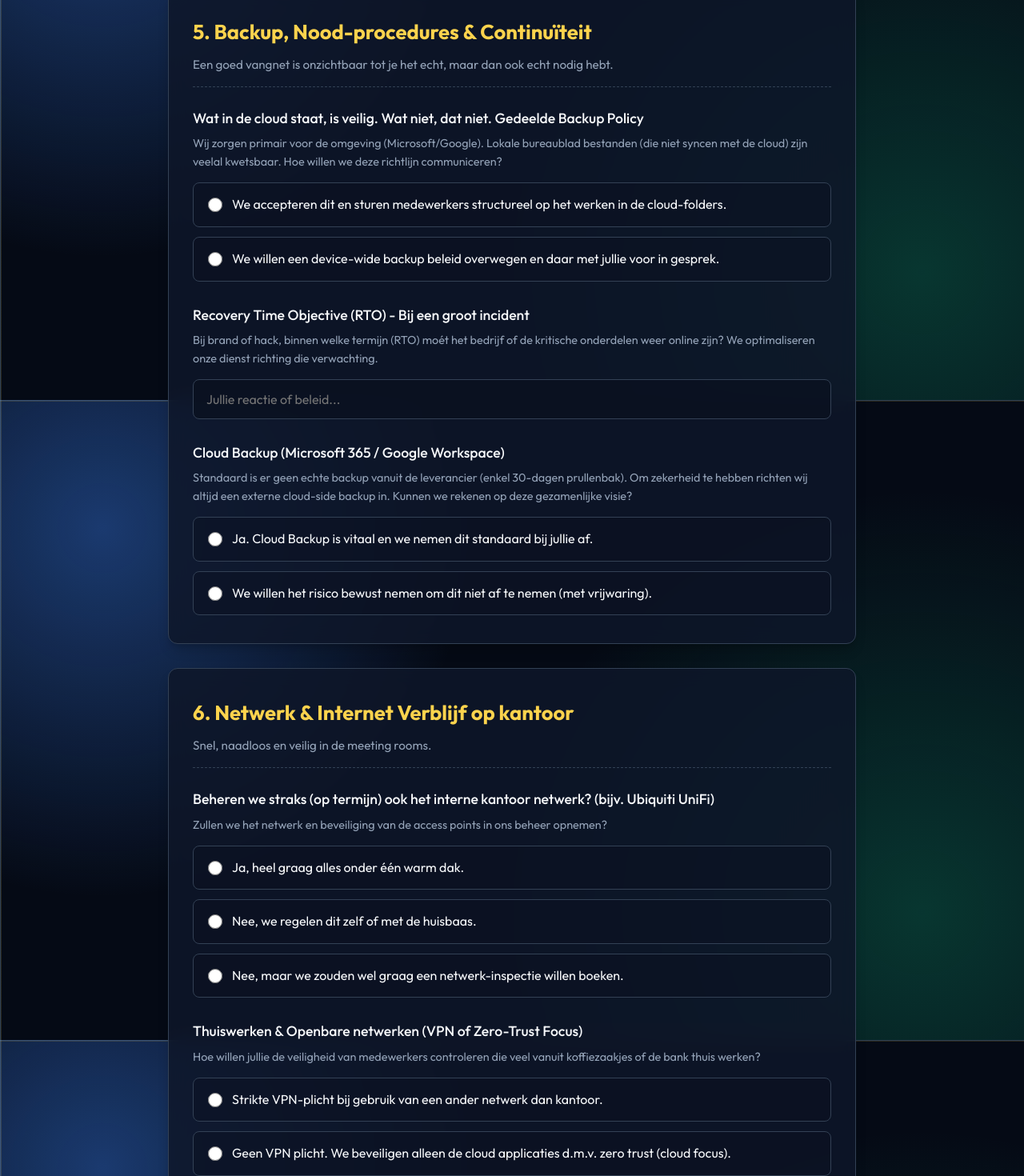
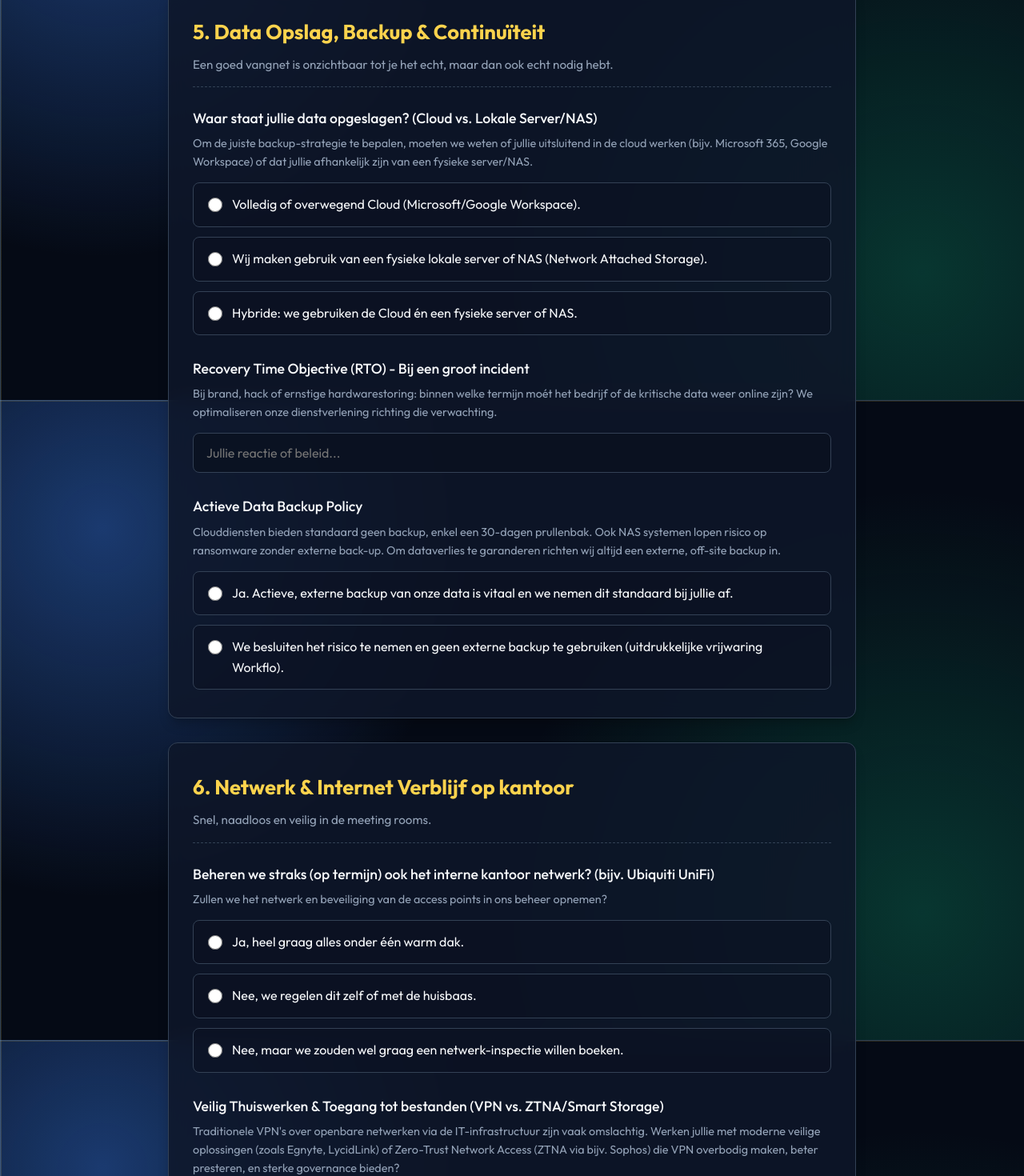
Before and after one commit to WORKFL0/workflo-intake, a React (Vite) app: page / in a window 1280 px wide. Shown: the part 8300-9770 px from the top of the page at 80% size. Built offline with nearby package versions, Linux system fonts and the light colour scheme; no server answers.

Commit message:
feat: updated data sections for NAS, ZTNA, and Fair Use policies

```diff
--- a/src/data.ts
+++ b/src/data.ts
@@ -281,33 +281,34 @@ export const formSections: Section[] = [
         ]
     },
     {
-        title: "5. Backup, Nood-procedures & Continuïteit",
+        title: "5. Data Opslag, Backup & Continuïteit",
         description: "Een goed vangnet is onzichtbaar tot je het echt, maar dan ook echt nodig hebt.",
         questions: [
             {
                 id: "q34",
-                label: "Wat in de cloud staat, is veilig. Wat niet, dat niet. Gedeelde Backup Policy",
-                desc: "Wij zorgen primair voor de omgeving (Microsoft/Google). Lokale bureaublad bestanden (die niet syncen met de cloud) zijn veelal kwetsbaar. Hoe willen we deze richtlijn communiceren?",
+                label: "Waar staat jullie data opgeslagen? (Cloud vs. Lokale Server/NAS)",
+                desc: "Om de juiste backup-strategie te bepalen, moeten we weten of jullie uitsluitend in de cloud werken (bijv. Microsoft 365, Google Workspace) of dat jullie afhankelijk zijn van een fysieke server/NAS.",
                 type: "radio",
                 options: [
-                    "We accepteren dit en sturen medewerkers structureel op het werken in de cloud-folders.",
-                    "We willen een device-wide backup beleid overwegen en daar met jullie voor in gesprek."
+                    "Volledig of overwegend Cloud (Microsoft/Google Workspace).",
+                    "Wij maken gebruik van een fysieke lokale server of NAS (Network Attached Storage).",
+                    "Hybride: we gebruiken de Cloud én een fysieke server of NAS."
                 ]
             },
             {
                 id: "q35",
                 label: "Recovery Time Objective (RTO) - Bij een groot incident",
-                desc: "Bij brand of hack, binnen welke termijn (RTO) moét het bedrijf of de kritische onderdelen weer online zijn? We optimaliseren onze dienst richting die verwachting.",
+                desc: "Bij brand, hack of ernstige hardwarestoring: binnen welke termijn moét het bedrijf of de kritische data weer online zijn? We optimaliseren onze dienstverlening richting die verwachting.",
                 type: "text"
             },
             {
                 id: "q37",
-                label: "Cloud Backup (Microsoft 365 / Google Workspace)",
-                desc: "Standaard is er geen echte backup vanuit de leverancier (enkel 30-dagen prullenbak). Om zekerheid te hebben richten wij altijd een externe cloud-side backup in. Kunnen we rekenen op deze gezamenlijke visie?",
+                label: "Actieve Data Backup Policy",
+                desc: "Clouddiensten bieden standaard geen backup, enkel een 30-dagen prullenbak. Ook NAS systemen lopen risico op ransomware zonder externe back-up. Om dataverlies te garanderen richten wij altijd een externe, off-site backup in.",
                 type: "radio",
                 options: [
-                    "Ja. Cloud Backup is vitaal en we nemen dit standaard bij jullie af.",
-                    "We willen het risico bewust nemen om dit niet af te nemen (met vrijwaring)."
+                    "Ja. Actieve, externe backup van onze data is vitaal en we nemen dit standaard bij jullie af.",
+                    "We besluiten het risico te nemen en geen externe backup te gebruiken (uitdrukkelijke vrijwaring Workflo)."
                 ]
             }
         ]
@@ -329,12 +330,13 @@ export const formSections: Section[] = [
             },
             {
                 id: "q42",
-                label: "Thuiswerken & Openbare netwerken (VPN of Zero-Trust Focus)",
-                desc: "Hoe willen jullie de veiligheid van medewerkers controleren die veel vanuit koffiezaakjes of de bank thuis werken?",
+                label: "Veilig Thuiswerken & Toegang tot bestanden (VPN vs. ZTNA/Smart Storage)",
+                desc: "Traditionele VPN's over openbare netwerken via de IT-infrastructuur zijn vaak omslachtig. Werken jullie met moderne veilige oplossingen (zoals Egnyte, LycidLink) of Zero-Trust Network Access (ZTNA via bijv. Sophos) die VPN overbodig maken, beter presteren, en sterke governance bieden?",
                 type: "radio",
                 options: [
-                    "Strikte VPN-plicht bij gebruik van een ander netwerk dan kantoor.",
-                    "Geen VPN plicht. We beveiligen alleen de cloud applicaties d.m.v. zero trust (cloud focus)."
+                    "Ja, wij gebruiken slimme moderne oplossingen (zoals Egnyte, LycidLink of ZTNA) voor naadloze remote toegang.",
+                    "Nee, we gebruiken nog een traditionele VPN en willen we dat medewerkers deze standaard aanzetten.",
+                    "Geen VPN plicht en geen ZTNA. We beveiligen cloud-applicaties puur via de browser/zero-trust."
                 ]
             },
             {
@@ -383,20 +385,20 @@ export const formSections: Section[] = [
         questions: [
             {
                 id: "q51",
-                label: "De grens van All-in (Fair Use Policy)",
-                desc: "Onze vaste fee is op vertrouwen gebaseerd, zoals beschreven onder Fair Use in {{SLA}}. Mocht een collega stelselmatig excessief ondersteuning vragen op basale applicatie-(how to) niveau, dan plannen we een gesprek over wellicht wat betaalde training. Gaan we hier op dezelfde manier mee om?",
+                label: "Transparantie in de All-in Fee (Fair Use Policy)",
+                desc: "Onze All-in fee (Fixed Fee) is transparant en ontzorgt jullie van onverwachte IT-facturen per minuut voor incidenten. Het dekt al het reguliere beheer, security patches en support bij onverwachte storingen (break-fix). Echter, verzoeken voor structurele wijzigingen (zoals het verplaatsen van een hele server of gelijktijdig aanmaken van veel accounts na overname) of extreem excessieve 'how-to' vragen, vallen onder projectwerk/training en buiten de vaste beheer-fee. Gaan we hier conform onze SLA als partners mee om?",
                 type: "radio",
                 options: [
-                    "Ja, we hanteren redelijkheid en waarderen meedenken bij zware belasting."
+                    "Akkoord. Regulier support en storingen vallen binnen de fee. Excessieve structurele wijzigingen of training wordt in overleg na goedkeuring apart behandeld."
                 ]
             },
             {
                 id: "q52",
-                label: "Aansprakelijkheid",
-                desc: "Als wij in advies (of een P3 ticket) urgentie aandragen omtrent veiligheid, en jullie besluiten budgettair af te wijken, dan valt aansprakelijkheid van gerelateerde calamiteiten buiten Workflo. Spreken we dit zo af?",
+                label: "Advies, Aansprakelijkheid en Eigen Keuzes",
+                desc: "Soms schieten beleidskeuzes en IT-budgetten tekort op het ideale veiligheidsniveau (zoals het bewust uitschakelen van backups of het niet verplichten van MFA). Als Workflo uit veiligheidsoogpunt formeel een upgrade adviseert (via een P3 of P4 risico-ticket), maar dit om budgettaire (of proces) redenen niet wordt uitgevoerd, wordt Workflo gevrijwaard van eventuele latere calamiteiten voortvloeiend uit dat specifieke issue.",
                 type: "radio",
                 options: [
-                    "Volledig begrepen en logisch."
+                    "Helder en volledig begrepen. Bewuste beslissingen om een risico (risk accept) te behouden, leidt tot uitsluiting van verantwoordelijkheid bij Workflo."
                 ]
             }
         ]
--- a/src/utils.ts
+++ b/src/utils.ts
@@ -27,14 +27,14 @@ export const calculateScore = (formData: Record<string, any>) => {
     }
 
     // Backup
-    if (formData['q37']?.includes('Cloud Backup is vitaal')) {
-        good.push("Data Veiligheid: Cloud Backup is direct gekozen voor zekerheid en ransomware bescherming.");
+    if (formData['q37']?.includes('externe backup van onze data is vitaal')) {
+        good.push("Data Veiligheid: Externe Backup is direct gekozen voor zekerheid en ransomware bescherming.");
     } else if (formData['q37']) {
         currentScore -= 20;
-        attention.push("Data Veiligheid (Kritiek): Er is gekozen om géén Cloud Backup te nemen. Enkel de 30-dagen prullenbak is aanwezig.");
+        attention.push("Data Veiligheid (Kritiek): Er is gekozen om géén externe backup te nemen. Enkel lokale/cloud prullenbakken zijn hierdoor aanwezig.");
     } else {
         currentScore -= 20;
-        attention.push("Ongedefinieerd (Cloud Backup): Geen beleid gekozen over Cloud Data bescherming. Zonder actieve backup lopen jullie ernstig risico bij ransomware.");
+        attention.push("Ongedefinieerd (Backup Policy): Geen beleid gekozen over data bescherming. Zonder actieve backup lopen jullie ernstig risico bij ransomware en data-corruptie.");
     }
 
     // Hardware / Purchasing
@@ -171,13 +171,13 @@ export const generatePDF = async (clientName: string, formData: Record<string, a
     yPos += 5;
 
     // Backup
-    addLine("Data Bescherming (Cloud Backup)", 11, true);
-    if (formData['q37']?.includes('Cloud Backup is vitaal')) {
-        addLine("AFSPRAAK: Actieve Third-Party Cloud Backup (exclusief Prullenbak) wordt ingeregeld.");
-        addLine("GEVOLG: Data is veiliggesteld tegen Ransomware en kan (in overleg) voor langere termijn hersteld worden. Restore verzoeken vallen binnen standaard dienstverlening.");
+    addLine("Data Bescherming (Externe Backup)", 11, true);
+    if (formData['q37']?.includes('externe backup van onze data is vitaal')) {
+        addLine("AFSPRAAK: Actieve Externe Secundaire Backup wordt ingeregeld (naast primaire cloud of NAS).");
+        addLine("GEVOLG: Data is veiliggesteld tegen Ransomware en kan voor langere termijn hersteld worden. Reguliere restore verzoeken vallen binnen standaard dienstverlening.");
     } else {
-        addLine("AFSPRAAK: ER IS GEEN GEAUTOMATISEERDE CLOUD BACKUP AFGESPROKEN. Klant vertrouwt enkel op de 30-dagen policy van Microsoft/Google.");
-        addLine("GEVOLG/RISICO (KRITIEK): Workflo kan per ongeluk of opzettelijk verwijderde data ouder dan 30 dagen NOOIT herstellen. Ook bij Ransomware is de kans op definitief dataverlies 100%. Klant accepteert dit verhoogde risico.");
+        addLine("AFSPRAAK: ER IS GEEN GEAUTOMATISEERDE EXTERNE DATA BACKUP AFGESPROKEN. Klant vertrouwt enkel op de prullenbak van de applicatie of een niet-versiebeheer systeem.");
+        addLine("GEVOLG/RISICO (KRITIEK): Workflo kan per ongeluk of opzettelijk verwijderde data ouder dan de applicatie retentie-periode NOOIT herstellen. Ook bij Cryptolockers/Ransomware is de kans op definitief dataverlies 100%. Klant accepteert dit verhoogde risico op eigen bedrijfscontinuïteit.");
     }
     yPos += 5;
 
```
